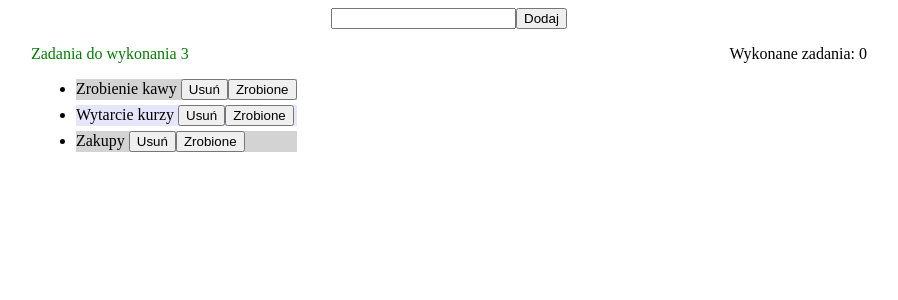
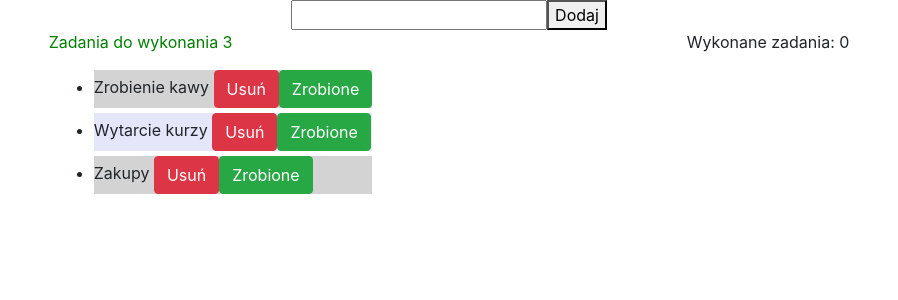
Before and after one commit to damianlis/angular-test-app, an Angular app: page / in a window 1280 px wide. Shown: the top 300 px of the page, without its empty margins (191-1089 px from the left). Built offline with nearby package versions, Linux system fonts and the light colour scheme.

Commit message:
add bootstrap

```diff
--- a/angular.json
+++ b/angular.json
@@ -23,7 +23,8 @@
               "src/assets"
             ],
             "styles": [
-              "src/styles.css"
+              "src/styles.css",
+              "node_modules/bootstrap/dist/css/bootstrap.min.css"
             ],
             "scripts": []
           },
--- a/package.json
+++ b/package.json
@@ -20,6 +20,7 @@
     "@angular/platform-browser": "^6.1.0",
     "@angular/platform-browser-dynamic": "^6.1.0",
     "@angular/router": "^6.1.0",
+    "bootstrap": "^4.1.3",
     "core-js": "^2.5.4",
     "rxjs": "^6.0.0",
     "zone.js": "~0.8.26"
--- a/src/app/todo-task/todo-task.component.html
+++ b/src/app/todo-task/todo-task.component.html
@@ -3,8 +3,8 @@
   <ul>
     <li *ngFor="let task of tasksList; let odd = odd" [ngClass]="{'odd-li': odd === true, 'last-li': tasksList.length === 1}">
       {{task}}
-      <button (click)="remove(task)">Usuń</button>
-      <button (click)="done(task)">Zrobione</button>
+      <button type="button" class="btn btn-danger" (click)="remove(task)">Usuń</button>
+      <button type="button" class="btn btn-success" (click)="done(task)">Zrobione</button>
     </li>
   </ul>
 </ng-container>
```
Also changed, not shown: 1 other file (tests, documents, lock files or other folders).
